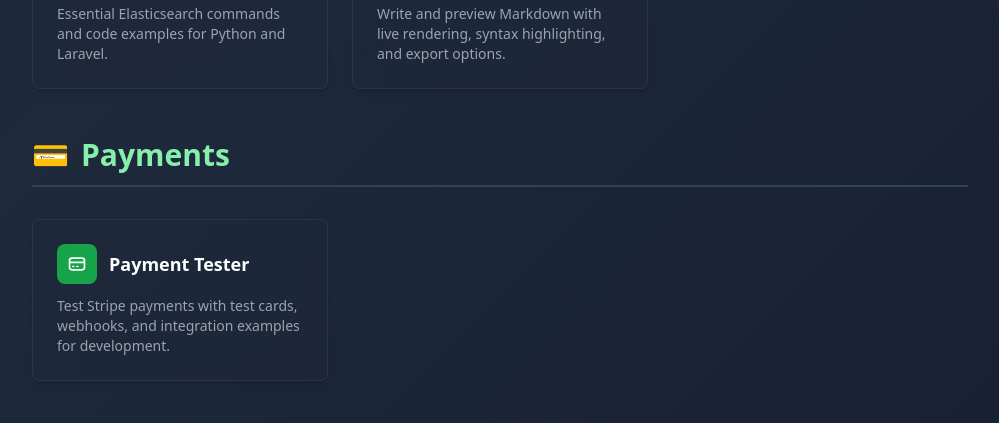
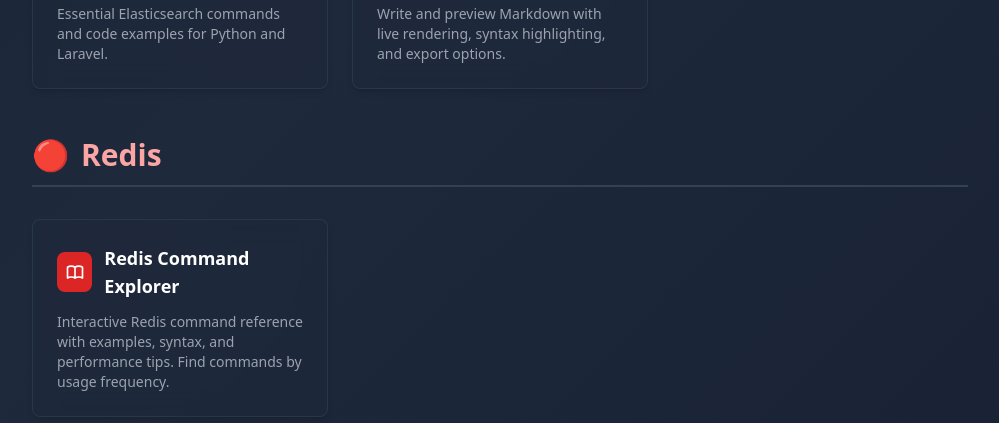
Before and after one commit to echobash/devdunia, a plain HTML site: page home.html in a window 1280 px wide. Shown: the part 2500-2923 px from the top of the page, without its empty margins (280-1279 px from the left). Drawn offline with nearby package versions, Linux system fonts and the light colour scheme.

Commit message:
Add more redis tools

```diff
--- a/home.html
+++ b/home.html
@@ -608,6 +608,26 @@
                 </div>
             </section>
 
+            <!-- REDIS Section -->
+            <section id="redis">
+                <h2 class="text-2xl sm:text-3xl font-semibold mb-8 text-red-300 border-b-2 border-slate-700 pb-3">
+                    <span class="mr-3">🔴</span>Redis
+                </h2>
+                <div class="grid grid-cols-1 sm:grid-cols-2 lg:grid-cols-3 gap-6">
+                    <a href="redis-command-explorer.html" class="group bg-slate-800/70 backdrop-blur-md rounded-lg shadow-md border border-slate-700/60 p-6 transition-all duration-300 ease-out hover:shadow-lg hover:shadow-red-500/10 hover:border-red-600/70 hover:-translate-y-1">
+                        <div class="flex items-center space-x-3 mb-3">
+                            <div class="w-10 h-10 bg-red-600 rounded-lg flex items-center justify-center">
+                                <svg class="w-5 h-5 text-white" fill="none" stroke="currentColor" viewBox="0 0 24 24">
+                                    <path stroke-linecap="round" stroke-linejoin="round" stroke-width="2" d="M12 6.253v13m0-13C10.832 5.477 9.246 5 7.5 5S4.168 5.477 3 6.253v13C4.168 18.477 5.754 18 7.5 18s3.332.477 4.5 1.253m0-13C13.168 5.477 14.754 5 16.5 5c1.746 0 3.332.477 4.5 1.253v13C19.832 18.477 18.246 18 16.5 18c-1.746 0-3.332.477-4.5 1.253"></path>
+                                </svg>
+                            </div>
+                            <h3 class="text-lg font-semibold text-white group-hover:text-red-300 transition-colors">Redis Command Explorer</h3>
+                        </div>
+                        <p class="text-gray-400 text-sm">Interactive Redis command reference with examples, syntax, and performance tips. Find commands by usage frequency.</p>
+                    </a>
+                </div>
+            </section>
+
             <!-- PAYMENTS Section -->
             <section id="payments">
                 <h2 class="text-2xl sm:text-3xl font-semibold mb-8 text-green-300 border-b-2 border-slate-700 pb-3">
--- a/sidebar-include.js
+++ b/sidebar-include.js
@@ -255,6 +255,19 @@
             </a>
         </div>
 
+        <!-- Redis Section -->
+        <div class="sidebar-section">
+            <div class="sidebar-section-title">Redis</div>
+            <a href="home.html#redis" class="sidebar-item">
+                <div class="sidebar-icon">🔴</div>
+                <span class="sidebar-text">Redis</span>
+            </a>
+            <a href="redis-command-explorer.html" class="sidebar-item">
+                <div class="sidebar-icon">📚</div>
+                <span class="sidebar-text">Command Explorer</span>
+            </a>
+        </div>
+
         <!-- Information Section -->
         <div class="sidebar-section">
             <div class="sidebar-section-title">Info</div>
```
